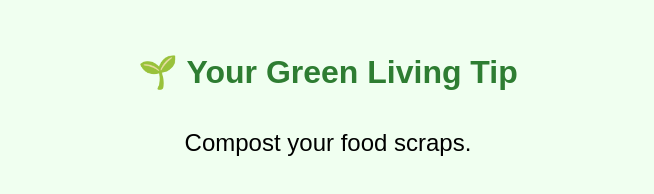
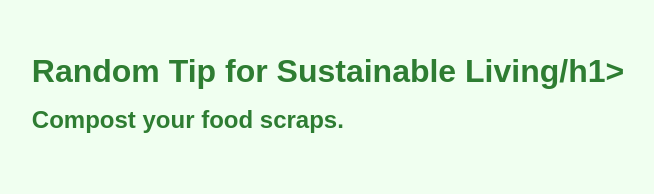
Before and after one commit to tomsimmers/green-tips, a plain HTML site: page index.html in a window 1280 px wide. Shown: the whole page, without its empty margins (312-966 px from the left). Drawn offline with Linux system fonts and the light colour scheme.

Commit message:
Update index.html

```diff
--- a/index.html
+++ b/index.html
@@ -11,7 +11,7 @@
   </style>
 </head>
 <body>
-  <h1>🌱 Your Green Living Tip</h1>
+  <h1>Random Tip for Sustainable Living/h1>
   <p id="tip"></p>
   <script>
     const tips = ["Turn off lights when you leave a room.", "Unplug devices when not in use.", "Take shorter showers to save water.", "Use a reusable water bottle.", "Recycle paper, plastic, and metal.", "Eat more plant-based meals.", "Bike or walk instead of driving when possible.", "Compost your food scraps."];
```
